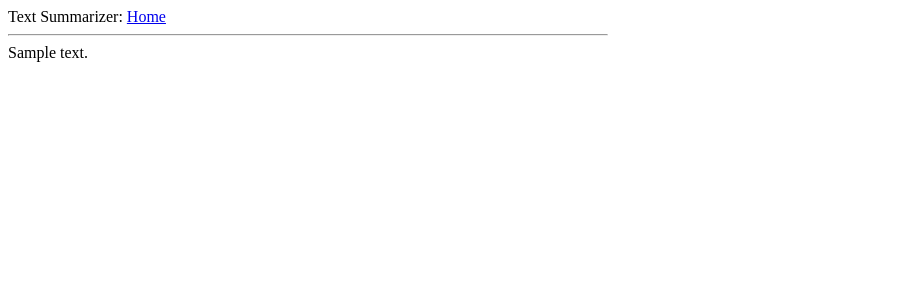
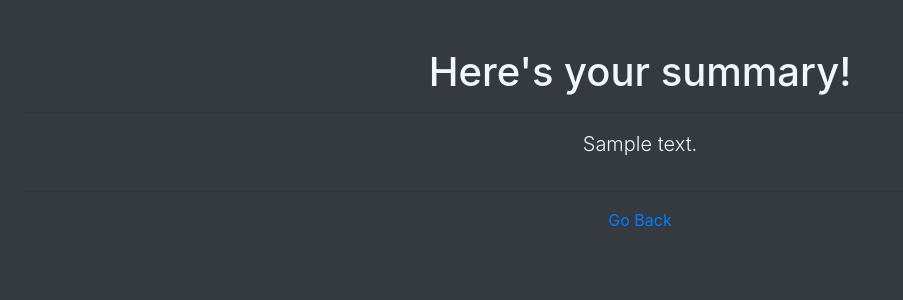
Before and after one commit to datagy/flask-text-summarizer, a Flask app: template app/templates/summary.html in a window 1280 px wide. Shown: the top 300 px of the page, without its empty margins (0-903 px from the left). Run offline with Flask 2, Linux system fonts and the light colour scheme; the template is opened without the code that fills it: most values are stand-ins (such as "Sample title", 1, 10 or a date in 2020); some libraries are stand-ins or nearby versions.

Commit message:
Added css and bootsrap styles

```diff
--- a/app/forms.py
+++ b/app/forms.py
@@ -3,5 +3,5 @@ from wtforms import SubmitField, TextAreaField
 from wtforms.validators import DataRequired
 
 class SubmitTextForm(FlaskForm):
-    text = TextAreaField('Text', validators=[DataRequired()])
+    text = TextAreaField('Text to Summarize', validators=[DataRequired()])
     submit = SubmitField('Submit')
--- a/app/static/style.css
+++ b/app/static/style.css
@@ -1,3 +1,7 @@
-body {
-  max-width: 600px;
+.lead {
+  color: aliceblue;
 }
+
+.summary-header {
+  color: aliceblue;
+}
--- a/app/templates/base.html
+++ b/app/templates/base.html
@@ -10,10 +10,14 @@
       rel="stylesheet"
       href="{{ url_for('static', filename='style.css') }}"
     />
+    <link
+      rel="stylesheet"
+      href="https://stackpath.bootstrapcdn.com/bootstrap/4.5.0/css/bootstrap.min.css"
+      integrity="sha384-9aIt2nRpC12Uk9gS9baDl411NQApFmC26EwAOH8WgZl5MYYxFfc+NcPb1dKGj7Sk"
+      crossorigin="anonymous"
+    />
   </head>
-  <body>
-    <div>Text Summarizer: <a href="/">Home</a></div>
-    <hr />
+  <body class="bg-dark text-secondary px-4 py-5 text-center">
     {% block content %} {% endblock %}
   </body>
 </html>
--- a/app/templates/summary.html
+++ b/app/templates/summary.html
@@ -1 +1,11 @@
-{% extends "base.html" %} {% block content %} {{text}} {% endblock %}
+{% extends "base.html" %} {% block content %}
+<h1 class="summary-header">Here's your summary!</h1>
+<hr />
+<div class="d-grid gap-2 d-sm-flex justify-content-sm-center">
+  <p class="lead container-sm">{{text}}</p>
+  <br />
+</div>
+<hr />
+<a href="/">Go Back</a>
+
+{% endblock %}
```
Also changed, not shown: app/templates/index.html (+4 -4 lines).
